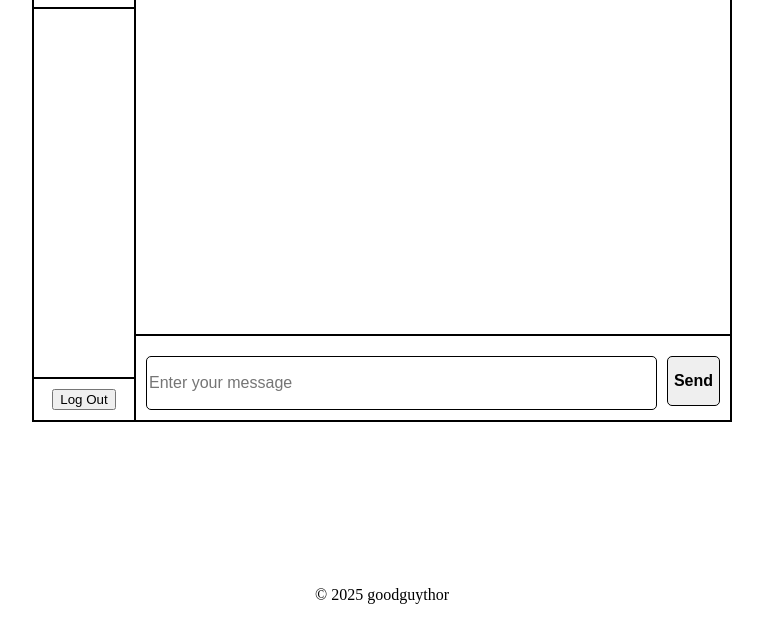
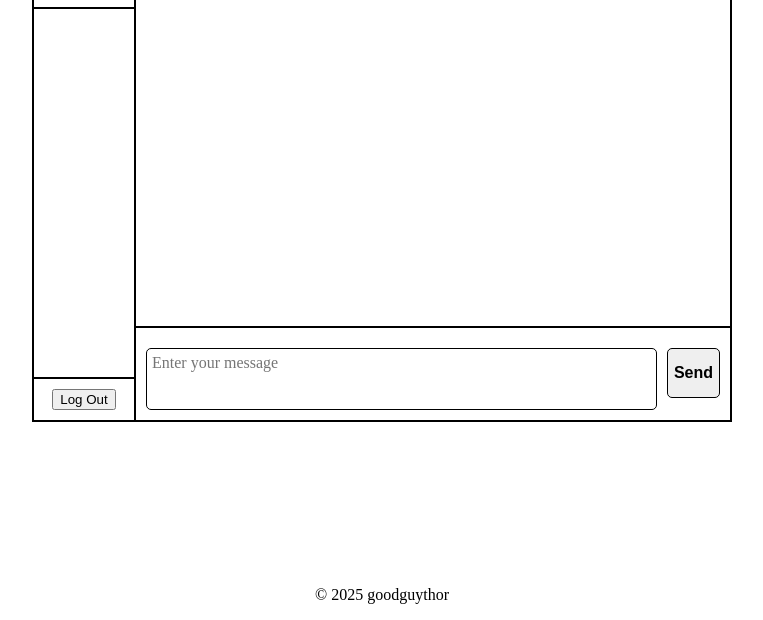
Before and after one commit to goodguythor/yapyapyap-x, a website: page src/index.html in a window 1280 px wide. Shown: the part 180-800 px from the top of the page, without its empty margins (258-1021 px from the left). Drawn offline with Linux system fonts and the light colour scheme; no server answers.

Commit message:
create shortcut for faster messaging

```diff
--- a/src/index.html
+++ b/src/index.html
@@ -37,7 +37,7 @@
                 <div class="typing-indicator hidden"></div>
                 <hr class="message-line">
                 <div class="message-box">
-                    <input class="text-box" type="text" placeholder="Enter your message" maxlength="2000">
+                        <textarea class="text-box" type="text" placeholder="Enter your message" maxlength="2000"></textarea>
                     <button class="send-button" data-action="insert">Send</button>
                 </div>
                 <div class="message-menu hidden">
--- a/src/script.js
+++ b/src/script.js
@@ -233,6 +233,13 @@ document.addEventListener("DOMContentLoaded", async () => {
             inputBox.value = "";
             sendButton.dataset.action = "insert";
             delete menu.dataset.messageId;
+        }
+    });
+
+    inputBox.addEventListener("keydown", (e) => {
+        if (e.key === "Enter" && !e.shiftKey) {
+            e.preventDefault(); // prevent newline
+            sendButton.click();
         }
     });
 
--- a/src/styles.css
+++ b/src/styles.css
@@ -258,12 +258,17 @@ main{
     flex-direction: column;
 }
 
-.text-box{
+.text-box {
     flex-grow: 1;
     height: 50px;
+    max-height: 150px;
     font-size: 16px;
     border: 1px solid black;
     border-radius: 5px;
+    resize: none;
+    overflow-y: auto;
+    padding: 5px;
+    font-family: inherit;
 }
 
 .reply-preview{
```
